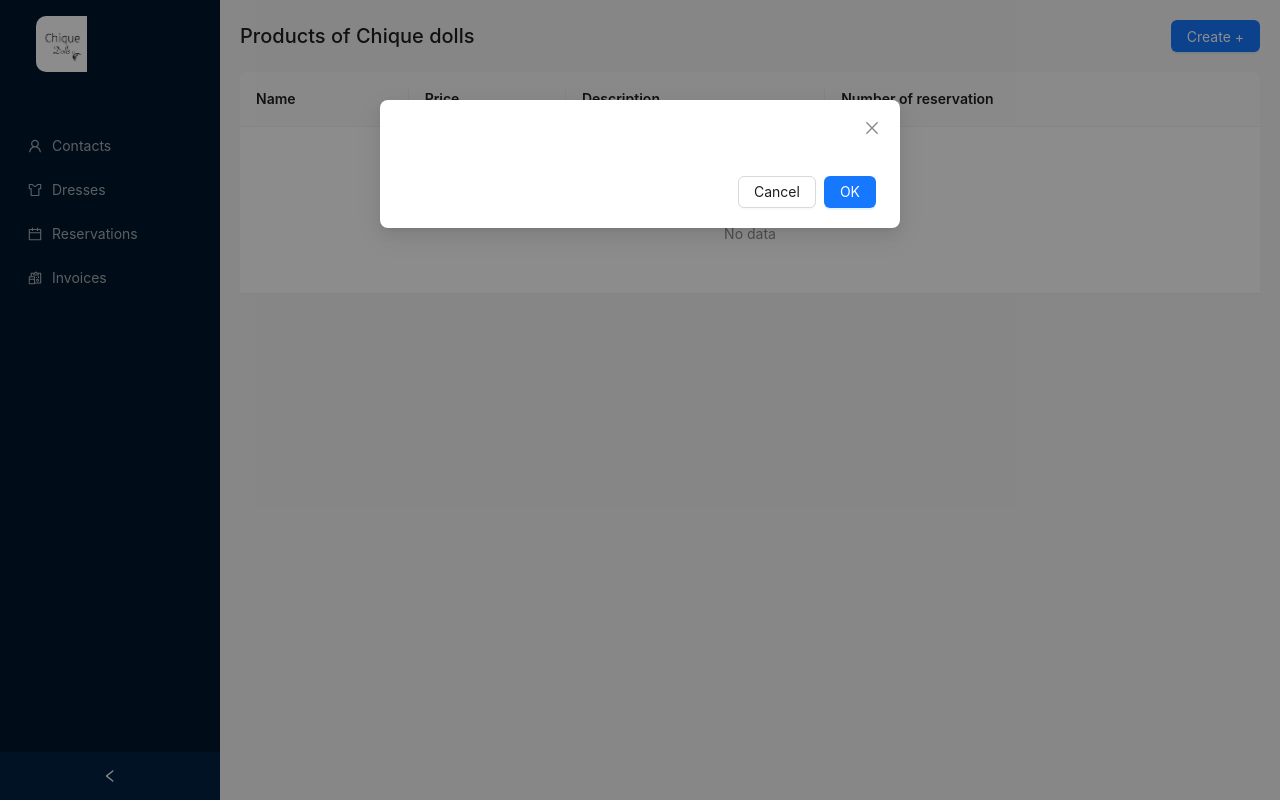
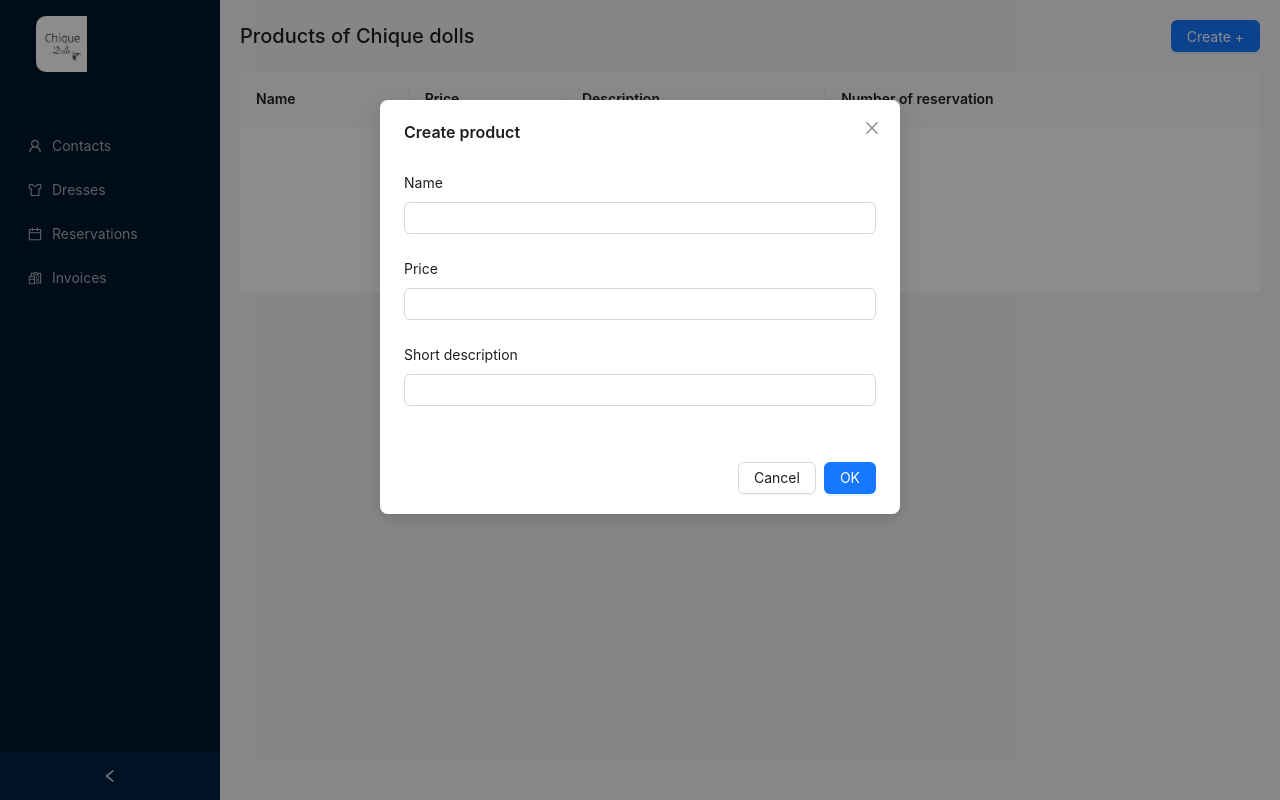
Before and after one commit to artiole-abdyli/manageInvoices, a Next.js app: page /products in a window 1280 px wide. Both pictures are taken after a click on the button "Create +". Built offline with nearby package versions, Linux system fonts and the light colour scheme.

Commit message:
products

```diff
--- a/app/products/page.tsx
+++ b/app/products/page.tsx
@@ -1,5 +1,5 @@
 "use client";
-import { Button, Form, Modal, Table, message } from "antd";
+import { Button, Form, Input, Modal, Table, message } from "antd";
 import { useForm } from "antd/es/form/Form";
 import { useState } from "react";
 type Product = {
@@ -83,9 +83,25 @@ export default function ProductsPage() {
         </Button>
       </div>{" "}
       <Table columns={columns}></Table>
-      <Modal open={isModalOpen} onCancel={handleCloseModal}>
-        <Form layout="vertical" form={form}>
-          <Form.Item></Form.Item>
+      <Modal
+        open={isModalOpen}
+        onCancel={handleCloseModal}
+        title="Create product"
+      >
+        <Form
+          layout="vertical"
+          form={form}
+          style={{ paddingTop: "20px", paddingBottom: "20px" }}
+        >
+          <Form.Item label="Name">
+            <Input name="name" />
+          </Form.Item>
+          <Form.Item label="Price">
+            <Input name="Price" />
+          </Form.Item>
+          <Form.Item label="Short description">
+            <Input name="Short description" />
+          </Form.Item>
         </Form>
       </Modal>
     </>
```
